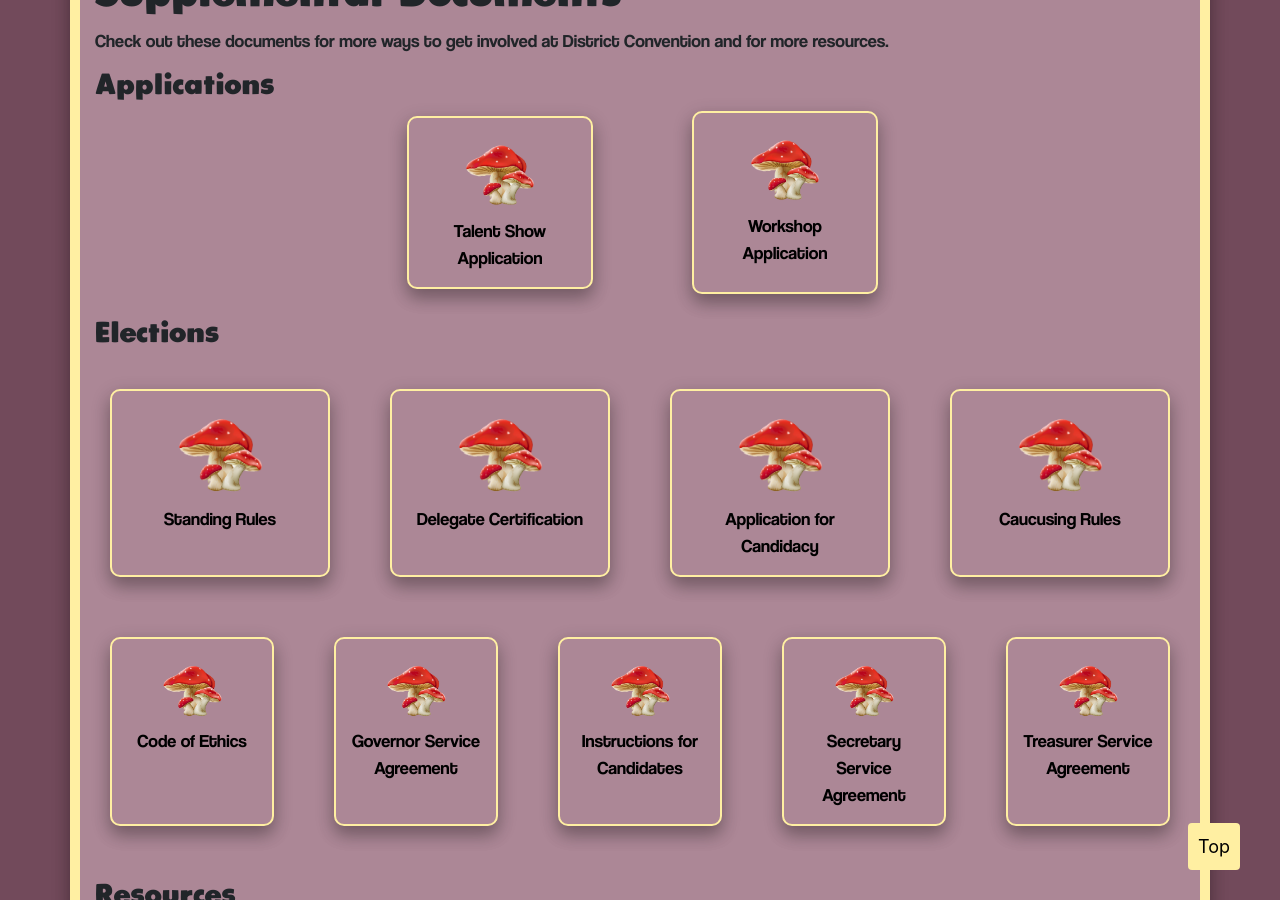
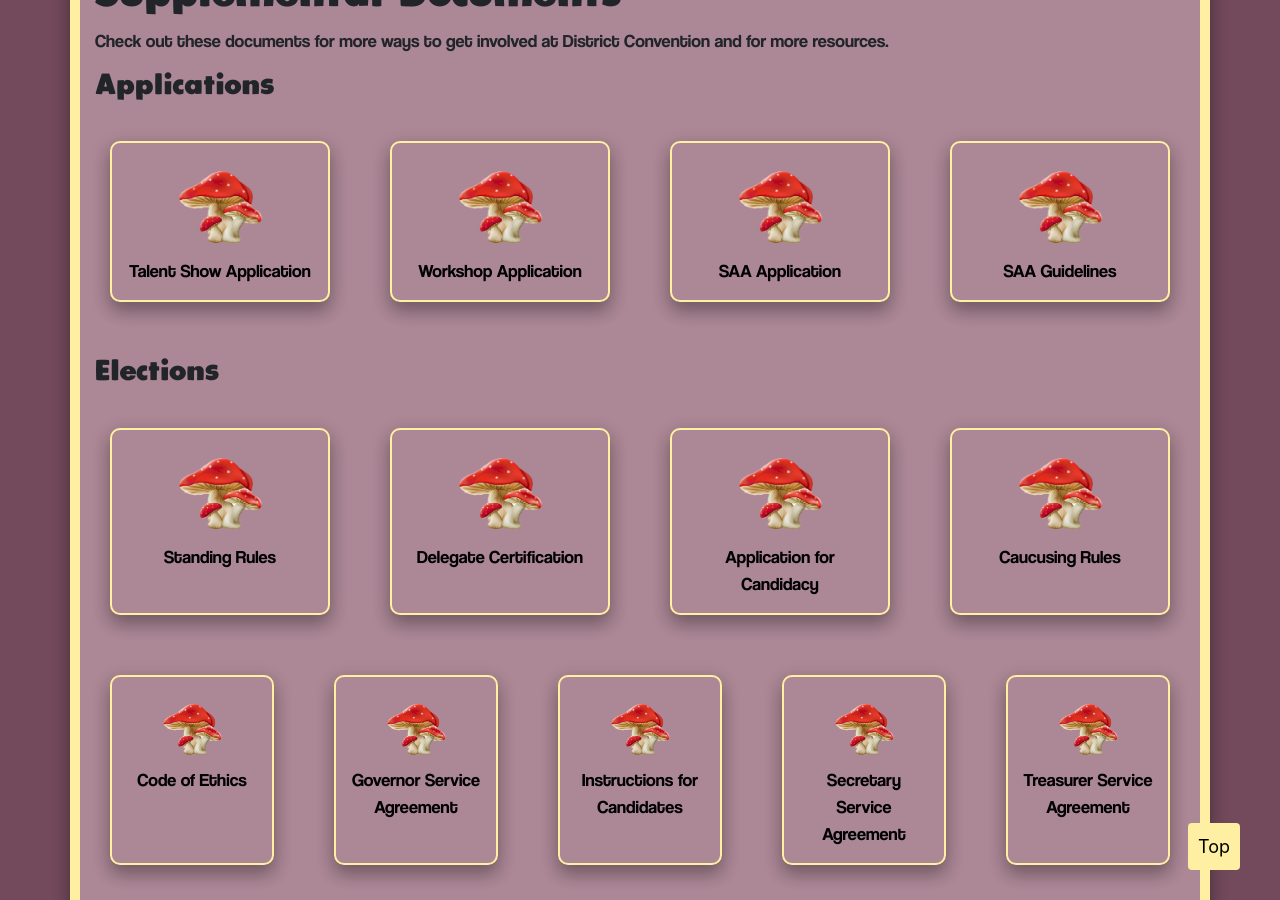
Before and after one commit to baliu186/baliu186.github.io, a Jekyll site: the page forms.html, which Jekyll copies as it is, in a window 1280 px wide and 900 px high, scrolled down 865 px. Built offline with Jekyll 4.4.1, drawn with Linux system fonts in a browser that asks for light colours; nearby versions of some CDN libraries.

Commit message:
Update forms.html

```diff
--- a/forms.html
+++ b/forms.html
@@ -230,18 +230,32 @@ style="background-image:url('images/Yellow_Stripes.png');  background-position:
         </div>
         <h3 style="text-align: left;font-family: Plumpfull;">Applications</h3>
         <div class="row justify-content-center">
-            <div class="col-sm-2"style="margin:5px;border-radius:10px;border: 2px solid black;border-color:#ffefa2; width:100%; height:auto; box-shadow: 0 10px 16px 0 rgba(0,0,0,0.2),0 6px 20px 0 rgba(0,0,0,0.19) !important; background-color: #ac8796;">
+            <div class="col"style="margin:30px;border-radius:10px;border: 2px solid black;border-color:#ffefa2; width:100%; height:auto; box-shadow: 0 10px 16px 0 rgba(0,0,0,0.2),0 6px 20px 0 rgba(0,0,0,0.19) !important; background-color: #ac8796;">
                 <a href="https://bit.ly/DCON_TalentShowApp">
                 <br>
                 <img src="images/mush.png" style="width:50%;">
                 <p style="margin-top:5px">Talent Show Application</p>
                 </a>
             </div>
-            <div class="col-sm-2 offset-sm-1"style="border-radius:10px;border: 2px solid black;border-color:#ffefa2; width:100%; height:auto; box-shadow: 0 10px 16px 0 rgba(0,0,0,0.2),0 6px 20px 0 rgba(0,0,0,0.19) !important; background-color: #ac8796;">
+            <div class="col"style="margin:30px;border-radius:10px;border: 2px solid black;border-color:#ffefa2; width:100%; height:auto; box-shadow: 0 10px 16px 0 rgba(0,0,0,0.2),0 6px 20px 0 rgba(0,0,0,0.19) !important; background-color: #ac8796;">
                  <a href="https://bit.ly/DCON2022_WorkshopApp">
                 <br>
                 <img src="images/mush.png" style="width:50%;">
                 <p style="margin-top:5px">Workshop Application</p>
+                </a>
+            </div>
+            <div class="col"style="margin:30px;border-radius:10px;border: 2px solid black;border-color:#ffefa2; width:100%; height:auto; box-shadow: 0 10px 16px 0 rgba(0,0,0,0.2),0 6px 20px 0 rgba(0,0,0,0.19) !important; background-color: #ac8796;">
+                <a href="https://forms.gle/15JCE3FjhCwpC9gD6">
+                <br>
+                <img src="images/mush.png" style="width:50%;">
+                <p style="margin-top:5px">SAA Application</p>
+                </a>
+            </div>
+            <div class="col"style="margin:30px;border-radius:10px;border: 2px solid black;border-color:#ffefa2; width:100%; height:auto; box-shadow: 0 10px 16px 0 rgba(0,0,0,0.2),0 6px 20px 0 rgba(0,0,0,0.19) !important; background-color: #ac8796;">
+                 <a href="https://drive.google.com/drive/folders/1bVabw-JdhIz-rNh_qJ-_BxoC_yXxPm-v?usp=sharing">
+                <br>
+                <img src="images/mush.png" style="width:50%;">
+                <p style="margin-top:5px">SAA Guidelines</p>
                 </a>
             </div>
         </div>
```
